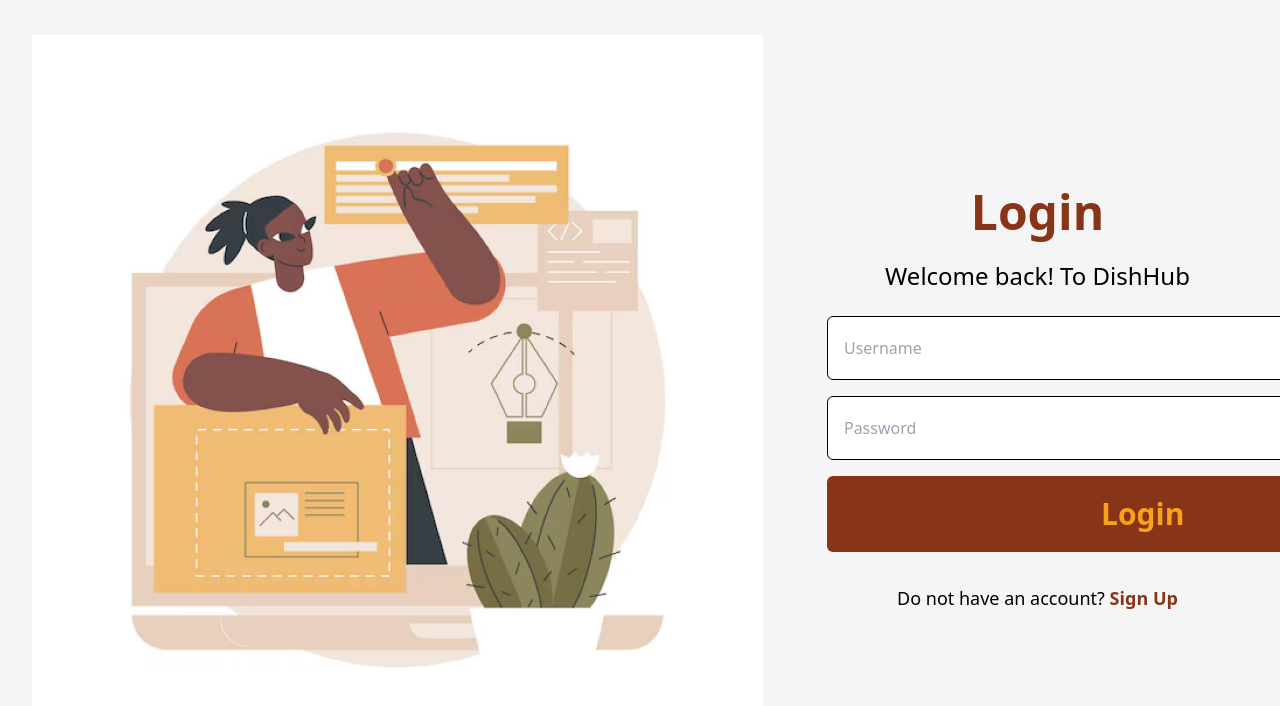
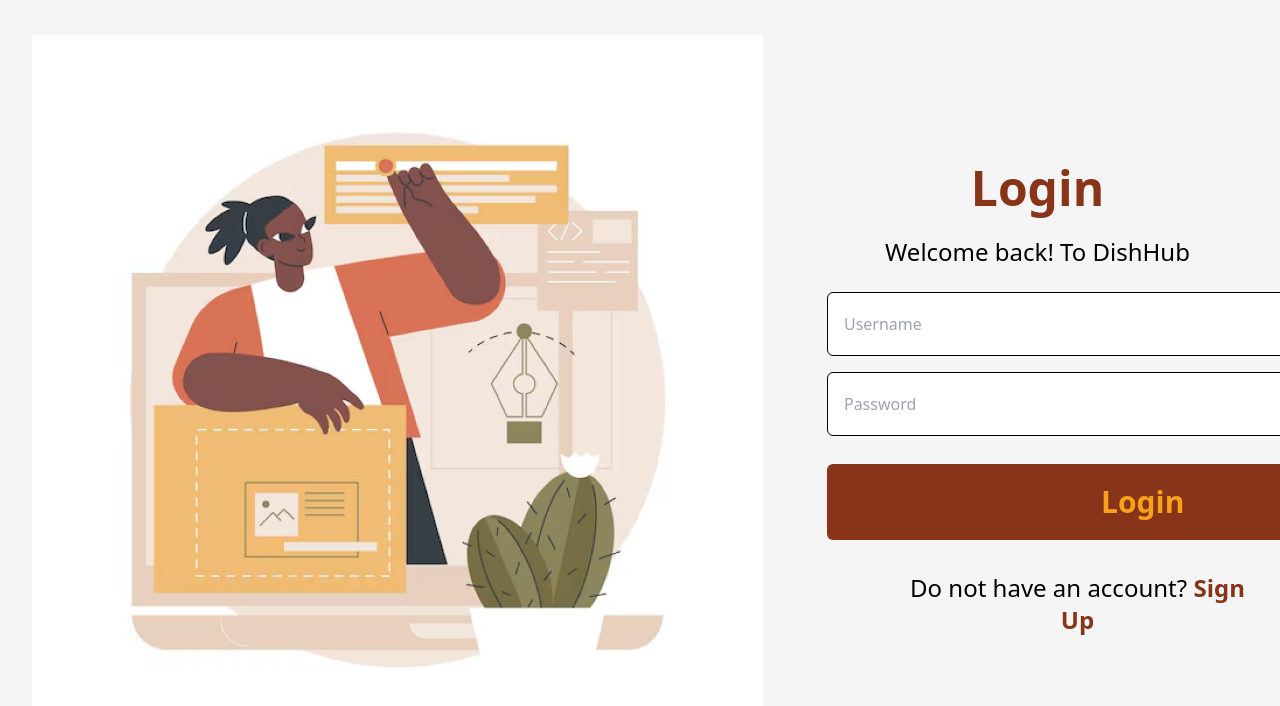
Before and after one commit to akirachix/Kuwala-Frontend, a Next.js app in the folder dishhub-nextjs/: page /login in a window 1280 px wide. Shown: the top 706 px of the page. Built offline with nearby package versions, Linux system fonts and the light colour scheme.

Commit message:
added files

```diff
--- a/dishhub-nextjs/src/app/login/page.tsx
+++ b/dishhub-nextjs/src/app/login/page.tsx
@@ -109,6 +109,7 @@
                   <p className="text-red-500 mt-1">{errors.password.message}</p>
                 )}
               </div>
+              <Link href="/dashboard">
 
               <button
                 type="submit"
@@ -119,9 +120,10 @@
               >
                 {isSubmitting ? "Logging in..." : "Login"}
               </button>
+              </Link>
             </form>
 
-            <p className="text-center text-lg text-black mt-8">
+            <p className="text-center text-2xl text-black mt-8 ml-20">
               Do not have an account?{" "}
               <Link
                 href="/sign-up"
--- a/dishhub-nextjs/src/app/sign-up/page.tsx
+++ b/dishhub-nextjs/src/app/sign-up/page.tsx
@@ -158,7 +158,7 @@
                 Sign Up
               </button>
             </form>
-            <p className="text-center text-xl text-black mt-8">
+            <p className="text-center text-2xl text-black mt-8 ml-24">
               Already have an account? <a href="/login" className="text-[#883418] font-bold hover:underline">Login</a>
             </p>
           </div>
```
